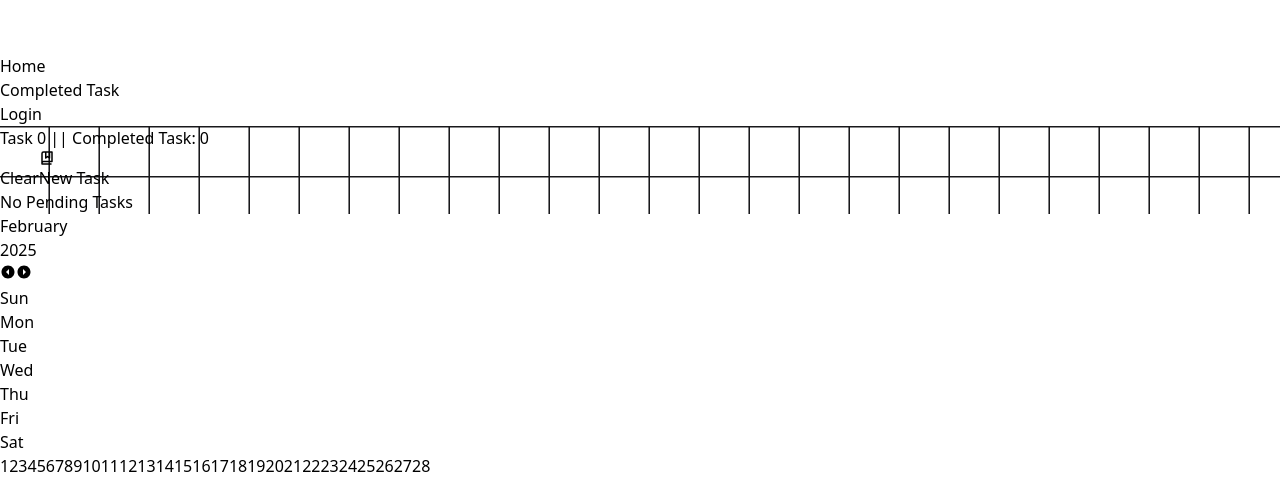
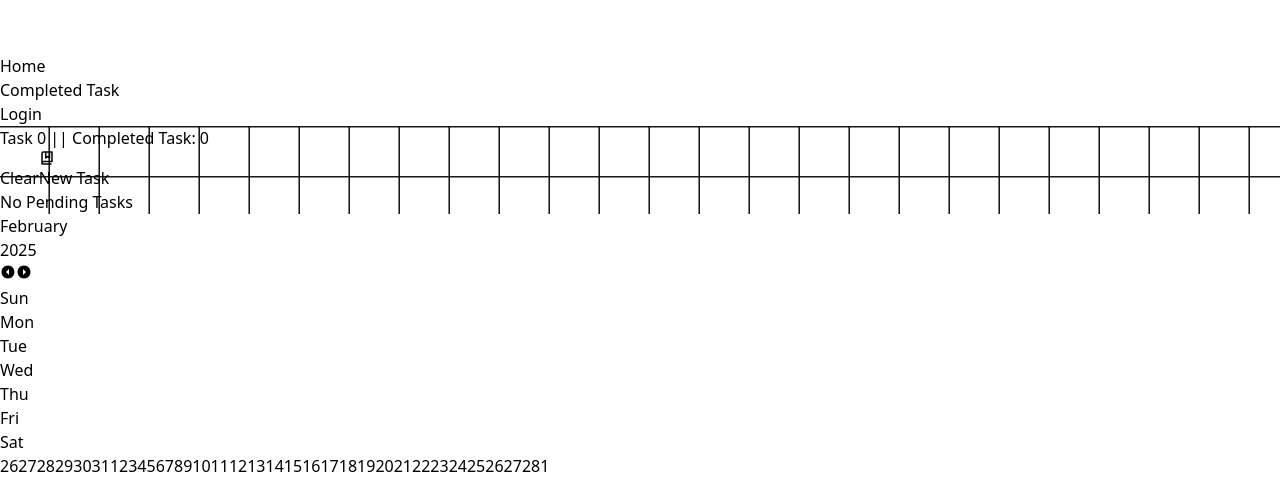
Before and after one commit to debanjan-bera/To-Do-Application, a React (Vite) app: page / in a window 1280 px wide. Shown: the part 1298-1776 px from the top of the page. Built offline with nearby package versions, Linux system fonts and the light colour scheme.

Commit message:
refactor: Streamline date handling and improve calendar navigation in CalenderComponent

```diff
--- a/src/Components/layout/Calender Component/Calender.jsx
+++ b/src/Components/layout/Calender Component/Calender.jsx
@@ -1,93 +1,79 @@
-// import { NavLink } from "react-router-dom";
-
 import { useState } from "react";
 import { IoMdArrowDropleftCircle, IoMdArrowDroprightCircle } from "react-icons/io";
+
 export const CalenderComponent = () => {
   const [selectedDate, setSelectedDate] = useState(null);
   const [currentDate, setCurrentDate] = useState(new Date());
 
-  // const currentDate = new Date();
-  const [currentMonth,setCurrentMonth] = useState(currentDate.getMonth())
-  const [currentYear,setCurrentYear] = useState(currentDate.getFullYear())
   const listOfMonth = ["January", "February", "March", "April", "May", "June",
-  "July", "August", "September", "October", "November", "December"]
-  const listOfDays = ["Sun", "Mon", "Tue", "Wed", "Thu", "Fri", "Sat"]
-  const daysInMonth = new Date(currentYear,currentMonth + 1,0).getDate()
-  const fastDayOfMonth = new Date(currentYear,currentMonth , 1).getDay()
-  const handleEventCalender = (index) => {
-    setSelectedDate(index);  // Store the selected date index
-  };
+  "July", "August", "September", "October", "November", "December"];
+  const listOfDays = ["Sun", "Mon", "Tue", "Wed", "Thu", "Fri", "Sat"];
 
+  const currentMonth = currentDate.getMonth();
+  const currentYear = currentDate.getFullYear();
 
+  const monthEnd = new Date(currentYear, currentMonth + 1, 0).getDate();
+  const firstDateOfMonth = new Date(currentYear, currentMonth, 1).getDay();
+  const lastDayOfPrevMonth = new Date(currentYear, currentMonth, 0).getDate();
+  const lastDayOfMonth = new Date(currentYear, currentMonth, monthEnd).getDay();
+
+  const handleEventCalender = (index) => setSelectedDate(index);
   const checkOnSunday = (year, month) => {
     let sundays = [];
-    const daysInMonth = new Date(year, month + 1, 0).getDate(); // Total days in the month
-
-    for (let day = 1; day <= daysInMonth; day++) {
+    for (let day = 1; day <= new Date(year, month + 1, 0).getDate(); day++) {
       const date = new Date(year, month, day);
-      if (date.getDay() === 0) { // 0 means Sunday
-        sundays.push(day);
-      }
+      if (date.getDay() === 0) sundays.push(day);
     }
     return sundays;
   };
-  const handelPrevMonth = () =>{
-    setCurrentDate(new Date(currentDate.getFullYear(), currentDate.getMonth() - 1, 1));
-  }
-  const handelNextMonth = () => setCurrentDate(new Date(currentDate.getFullYear(), setCurrentMonth(currentMonth+1), 1));
 
-// Example usage:
-// styling elements
-const activeDateColor = (date) => {
-  const actualDate = date + 1;
-  const sundays = checkOnSunday(currentYear, currentMonth);
-  const isSunday = sundays.includes(actualDate)
-  if (currentDate.getDate() === actualDate) return "text-white bg-blue-400 hover:bg-blue-500"; // Default today styling (unclicked)
-  else if(selectedDate === date){
-    return isSunday ? "bg-red-100 text-red-500" : "text-white bg-sky-400";
-  }
-  if (isSunday) return "text-red-500 hover:bg-red-100"
-  return "text-black hover:bg-sky-100"; // Normal styling for other dates
-};
+  const prevMonth = () => setCurrentDate(new Date(currentYear, currentMonth - 1, 1));
+  const nextMonth = () => setCurrentDate(new Date(currentYear, currentMonth + 1, 1));
 
+  const activeDateColor = (date) => {
+    const actualDate = date + 1;
+    const sundays = checkOnSunday(currentYear, currentMonth);
+    const isSunday = sundays.includes(actualDate);
+    if (new Date().toDateString() === new Date(currentYear, currentMonth, actualDate).toDateString()) {
+      return "text-white bg-blue-400 hover:bg-blue-500";
+    } else if (selectedDate === date) {
+      return isSunday ? "bg-red-100 text-red-500" : "text-white bg-sky-400";
+    }
+    return isSunday ? "text-red-500 hover:bg-red-100" : "text-black hover:bg-sky-100";
+  };
 
   return (
     <>
-      <aside className="calender bg-[#1E1F24] row-start-2 row-end-5 col-start-3 text-white text-base flex flex-col  items-center">
-
-        <section className="w-[94%] bg-white grid  text-black p-2 rounded-md">
+      <aside className="calender bg-[#1E1F24] row-start-2 row-end-5 col-start-3 text-white text-base flex flex-col items-center">
+        <section className="w-[94%] bg-white grid text-black p-2 rounded-md">
           <section className="w-full py-4 flex flex-row justify-between items-center">
             <div className="text-[1.8rem] flex gap-1">
               <div>{listOfMonth[currentMonth]}</div>
-              {/* <div>September</div> */}
               <div>{currentYear}</div>
             </div>
             <div className="flex gap-1 text-[1.8rem]">
-              <button onClick={handelPrevMonth}><IoMdArrowDropleftCircle /></button>
-              <button onClick={handelNextMonth}><IoMdArrowDroprightCircle /></button>
+              <button onClick={prevMonth}><IoMdArrowDropleftCircle /></button>
+              <button onClick={nextMonth}><IoMdArrowDroprightCircle /></button>
             </div>
           </section>
-          <div className="grid grid-cols-7 gap-1 text-center">
+          <div className="text-lg font-semibold cursor-pointer select-none grid grid-cols-7 gap-1 text-center">
             {listOfDays.map((day) => (
-              <div
-                key={day}
-                className="font-semibold text-gray-700 px-[0.3rem]">
-                {day}
-              </div>
+              <div key={day} className="text-base text-gray-700 px-[0.3rem]">{day}</div>
             ))}
-
-            {[...Array(fastDayOfMonth).keys()].map((index) => (
-              <span key={`empty-${index}`}></span>
-            ))}
-            {[...Array(daysInMonth).keys()].map((day) => (
-              <span
-                key={day + 1}
-                onClick={() => handleEventCalender(day)}
-                className={`text-lg font-semibold p-[0.3rem] rounded-full border border-white scale-100 cursor-pointer select-none transition-all
-                ${activeDateColor(day)} `}>
-                {day + 1}
+            {[...Array(firstDateOfMonth).keys()].map((index) => (
+              <span key={`empty-${index}`} className="text-black/50 p-[0.3rem] rounded-full border border-white scale-100 cursor-pointer select-none transition-all">
+                {lastDayOfPrevMonth - firstDateOfMonth + index + 1}
               </span>
             ))}
+            {[...Array(monthEnd).keys()].map((day) => (
+              <span key={day + 1} onClick={() => handleEventCalender(day)}
+                className={`p-[0.3rem] rounded-full border border-white scale-100 transition-all ${activeDateColor(day)}`}>
+                {day + 1}
+              </span>))}
+            {[...Array(6 - lastDayOfMonth).keys()].map((index) => (
+              <span key={`next-${index}`} className="text-neutral-500 p-[0.3rem] rounded-full border border-white scale-100 cursor-pointer select-none transition-all">
+                {index + 1}
+              </span>))}
           </div>
         </section>
       </aside>
```
Also changed, not shown: src/To-Do/Form.jsx (+12 -0 lines).
